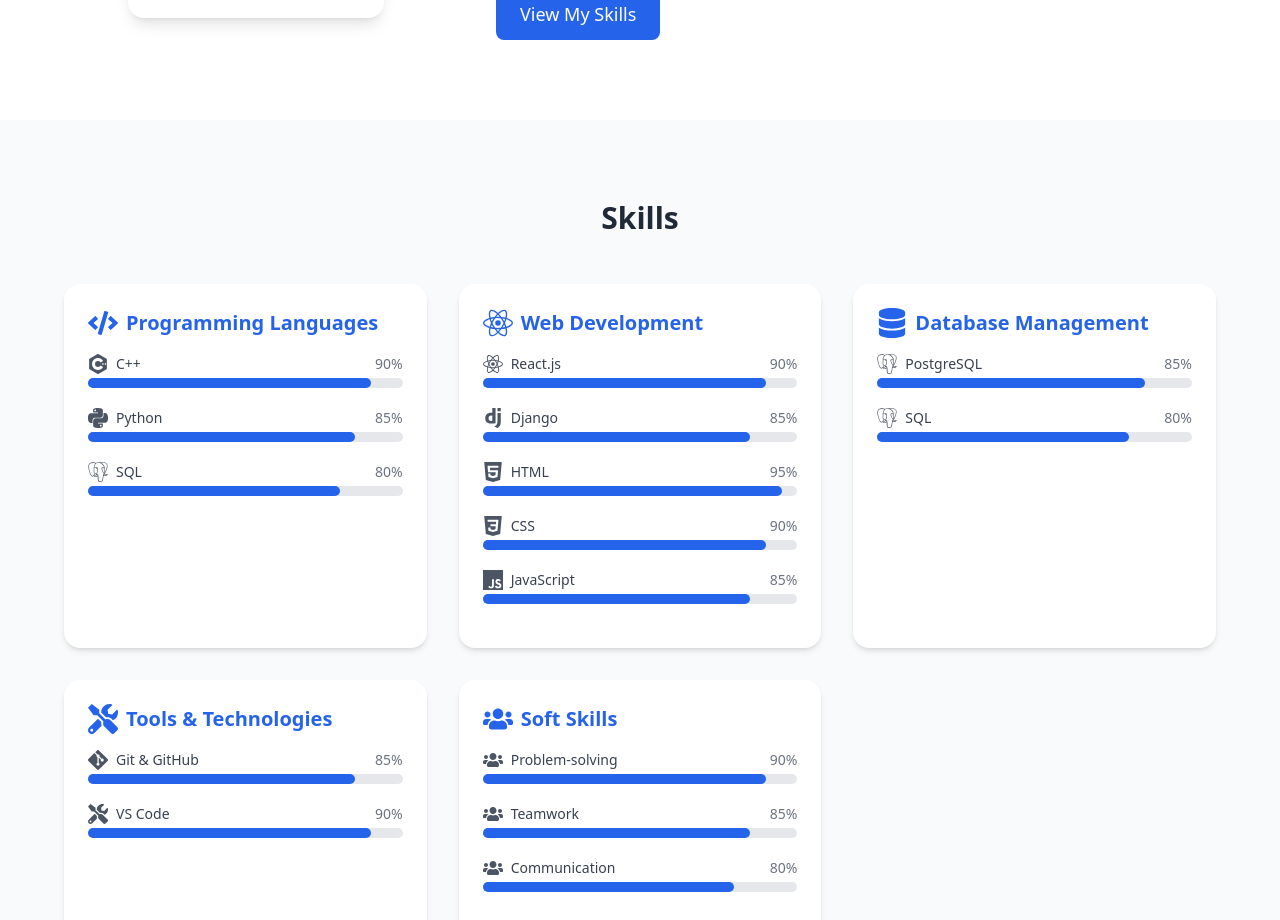
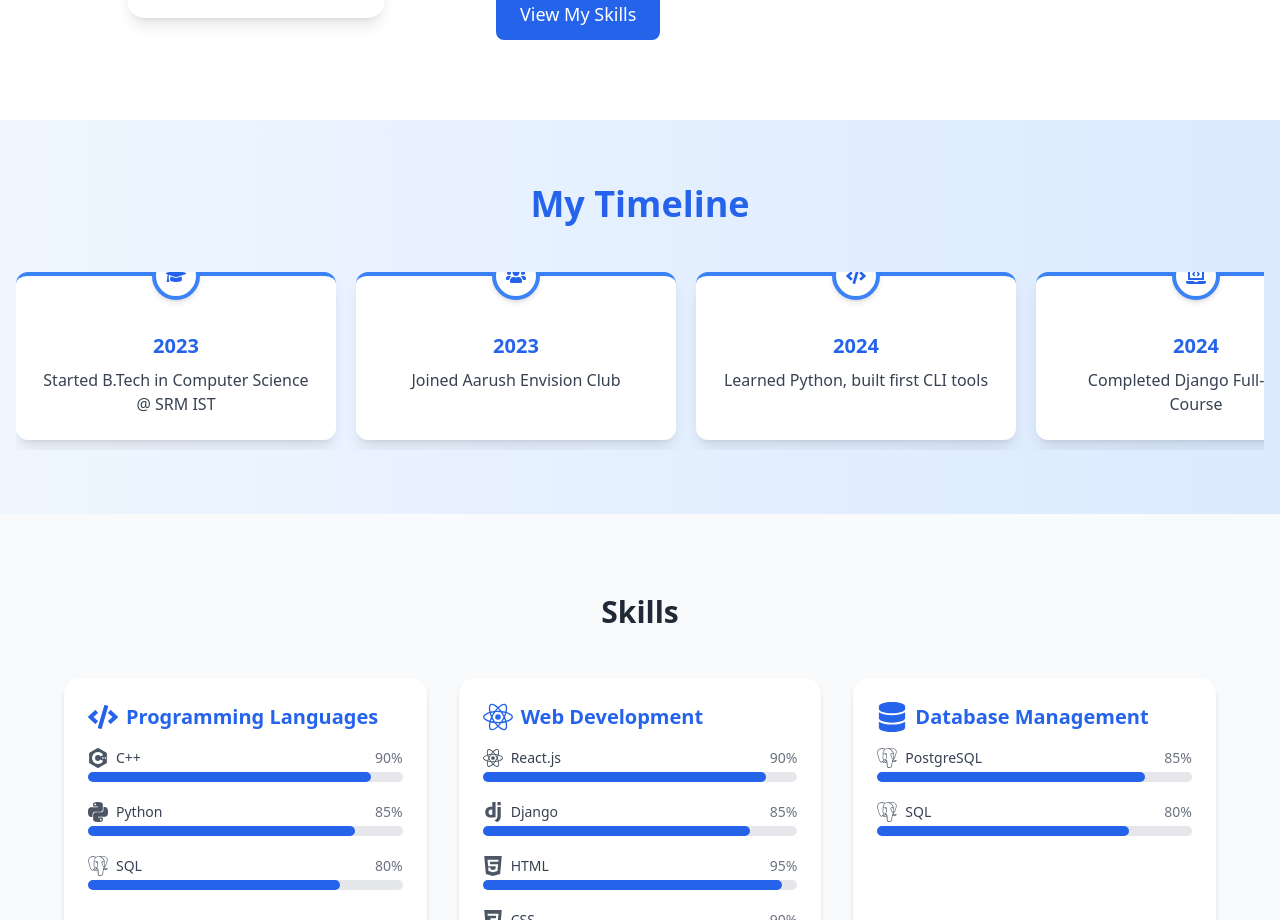
Before and after one commit to GouravSharma26/portfolio, a React (Vite) app: page / in a window 1280 px wide. Shown: the part 1140-2060 px from the top of the page. Built offline with nearby package versions, Linux system fonts and the light colour scheme.

Commit message:
Auto-commit

```diff
--- a/package.json
+++ b/package.json
@@ -17,7 +17,8 @@
     "react-dom": "^19.0.0",
     "react-icons": "^5.5.0",
     "react-simple-typewriter": "^5.0.1",
-    "react-typed": "^2.0.12"
+    "react-typed": "^2.0.12",
+    "tailwind-scrollbar-hide": "^2.0.0"
   },
   "devDependencies": {
     "@eslint/js": "^9.21.0",
--- a/src/App.jsx
+++ b/src/App.jsx
@@ -7,6 +7,7 @@
 import Contact from "./components/Contact";
 import Footer from "./components/Footer";
 import ScrollToTop from "./components/ScrollToTop";
+import Timeline from "./components/Timeline";
 
 function App() {
   return (
@@ -14,6 +15,7 @@
       <Navbar />
       <Hero />
       <About />
+      <Timeline />
       <Skills />
       <Projects />
       <Contact />
--- /dev/null
+++ b/src/components/Timeline.jsx
@@ -0,0 +1,47 @@
+import React, { useRef, useEffect } from "react";
+import { FaGraduationCap, FaUsers, FaCode, FaLaptopCode, FaBook, FaRobot, FaArchive } from "react-icons/fa";
+
+const timelineData = [
+  { year: "2023", event: "Started B.Tech in Computer Science @ SRM IST", icon: <FaGraduationCap /> },
+  { year: "2023", event: "Joined Aarush Envision Club", icon: <FaUsers /> },
+  { year: "2024", event: "Learned Python, built first CLI tools", icon: <FaCode /> },
+  { year: "2024", event: "Completed Django Full-Stack Course", icon: <FaLaptopCode /> },
+  { year: "2024", event: "Built HealthTech Website", icon: <FaLaptopCode /> },
+  { year: "2024", event: "Published E-Book Management System", icon: <FaBook /> },
+  { year: "2024", event: "Developed Chat Bot Application", icon: <FaRobot /> },
+  { year: "2024", event: "Created Old Newspaper Archive", icon: <FaArchive /> },
+];
+
+const Timeline = () => {
+    return (
+      <section className="bg-gradient-to-r from-blue-50 to-blue-100 py-16">
+        <div className="max-w-7xl mx-auto text-center px-4">
+          <h2 className="text-4xl font-bold text-blue-600 mb-12">My Timeline</h2>
+
+          {/* Scrollable container */}
+          <div className="horizontal-scrollbar custom-scrollbar">
+            {timelineData.map((item, index) => (
+              <div
+                key={index}
+                className="relative flex-shrink-0 w-72 md:w-80 p-6 bg-white border-t-4 border-blue-500 rounded-xl shadow-lg hover:shadow-2xl transition-all duration-300 scroll-snap-align-center"
+              >
+                {/* Icon */}
+                <div className="absolute -top-6 left-1/2 transform -translate-x-1/2 w-12 h-12 bg-white border-4 border-blue-500 rounded-full flex justify-center items-center shadow-md">
+                  <div className="text-blue-600 text-xl">{item.icon}</div>
+                </div>
+
+                {/* Card Content */}
+                <div className="mt-8">
+                  <h3 className="text-xl font-semibold text-blue-600">{item.year}</h3>
+                  <p className="mt-2 text-gray-700">{item.event}</p>
+                </div>
+              </div>
+            ))}
+          </div>
+        </div>
+      </section>
+    );
+  };
+
+
+export default Timeline;
--- a/src/index.css
+++ b/src/index.css
@@ -72,3 +72,31 @@
 html {
   scroll-behavior: smooth;
 }
+
+/* Custom horizontal scrollbar */
+.horizontal-scrollbar {
+  overflow-x: auto;
+  overflow-y: hidden;
+  display: flex;
+  gap: 20px;
+  padding-bottom: 10px;
+  scroll-snap-type: x mandatory;
+}
+
+.horizontal-scrollbar::-webkit-scrollbar {
+  height: 12px;
+}
+
+.horizontal-scrollbar::-webkit-scrollbar-track {
+  background: #e0f2ff;
+  border-radius: 10px;
+}
+
+.horizontal-scrollbar::-webkit-scrollbar-thumb {
+  background: linear-gradient(90deg, #3b82f6, #60a5fa);
+  border-radius: 10px;
+}
+
+.horizontal-scrollbar::-webkit-scrollbar-thumb:hover {
+  background: linear-gradient(90deg, #2563eb, #3b82f6);
+}
--- a/tailwind.config.js
+++ b/tailwind.config.js
@@ -10,7 +10,7 @@
   theme: {
     extend: {},
   },
-  plugins: [],
+  plugins: [require('tailwind-scrollbar-hide')],
   animation: {
     'spin-slow': 'spin 8s linear infinite',
   },
```
Also changed, not shown: 1 other file (tests, documents, lock files or other folders).
